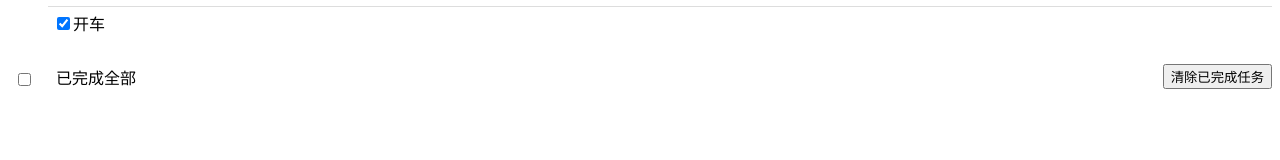
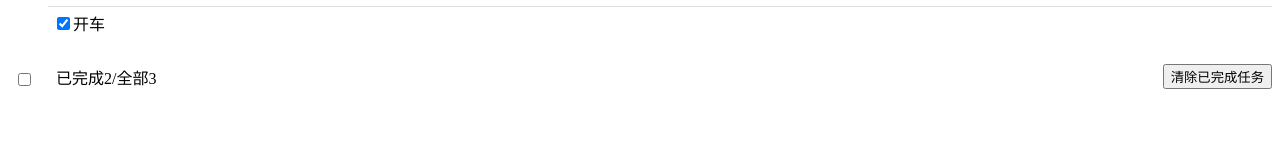
Before and after one commit to lulin-code/vuell, a Vue app: page / in a window 1280 px wide. Shown: the part 129-289 px from the top of the page. Built offline with nearby package versions, Linux system fonts and the light colour scheme.

Commit message:
增加todo数量显示

```diff
--- a/src/App.vue
+++ b/src/App.vue
@@ -2,7 +2,7 @@
  * @Author: 卢林
  * @Date: 2021-10-25 14:23:52
  * @LastEditors: 卢林
- * @LastEditTime: 2021-10-27 14:30:13
+ * @LastEditTime: 2021-10-27 14:51:02
  * @Descripttion: 文件描述
 -->
 <template>
@@ -13,7 +13,7 @@
     :checkTodo='checkTodo'
     :deleteTodo='deleteTodo'
     ></MyList>
-    <MyFooter></MyFooter>
+    <MyFooter :todos='todos'></MyFooter>
 	</div>
 </template>
 
--- a/src/components/MyFooter.vue
+++ b/src/components/MyFooter.vue
@@ -2,7 +2,7 @@
  * @Author: 卢林
  * @Date: 2021-10-26 16:04:21
  * @LastEditors: 卢林
- * @LastEditTime: 2021-10-27 10:34:43
+ * @LastEditTime: 2021-10-27 14:53:32
  * @Descripttion: 文件描述
 -->
 <template>
@@ -11,7 +11,7 @@
       <input type="checkbox">
     </label>
     <span>
-      <span>已完成</span>全部
+      <span>已完成{{doneTotal}}</span>/全部{{todos.length}}
     </span>
     <button class="btn btn-danger">清除已完成任务</button>
   </div>
@@ -22,7 +22,12 @@ export default {
   name:'MyFooter',
   data() {
     return {
-
+    }
+  },
+  props:['todos'],
+  computed:{
+    doneTotal(){
+      return this.todos.reduce((pre,todo)=> pre + (todo.done ? 1 : 0),0)
     }
   }
 }
--- a/src/components/MyList.vue
+++ b/src/components/MyList.vue
@@ -2,7 +2,7 @@
  * @Author: 卢林
  * @Date: 2021-10-27 10:18:05
  * @LastEditors: 卢林
- * @LastEditTime: 2021-10-27 14:30:17
+ * @LastEditTime: 2021-10-27 14:41:15
  * @Descripttion: 文件描述
 -->
 <template>
```
